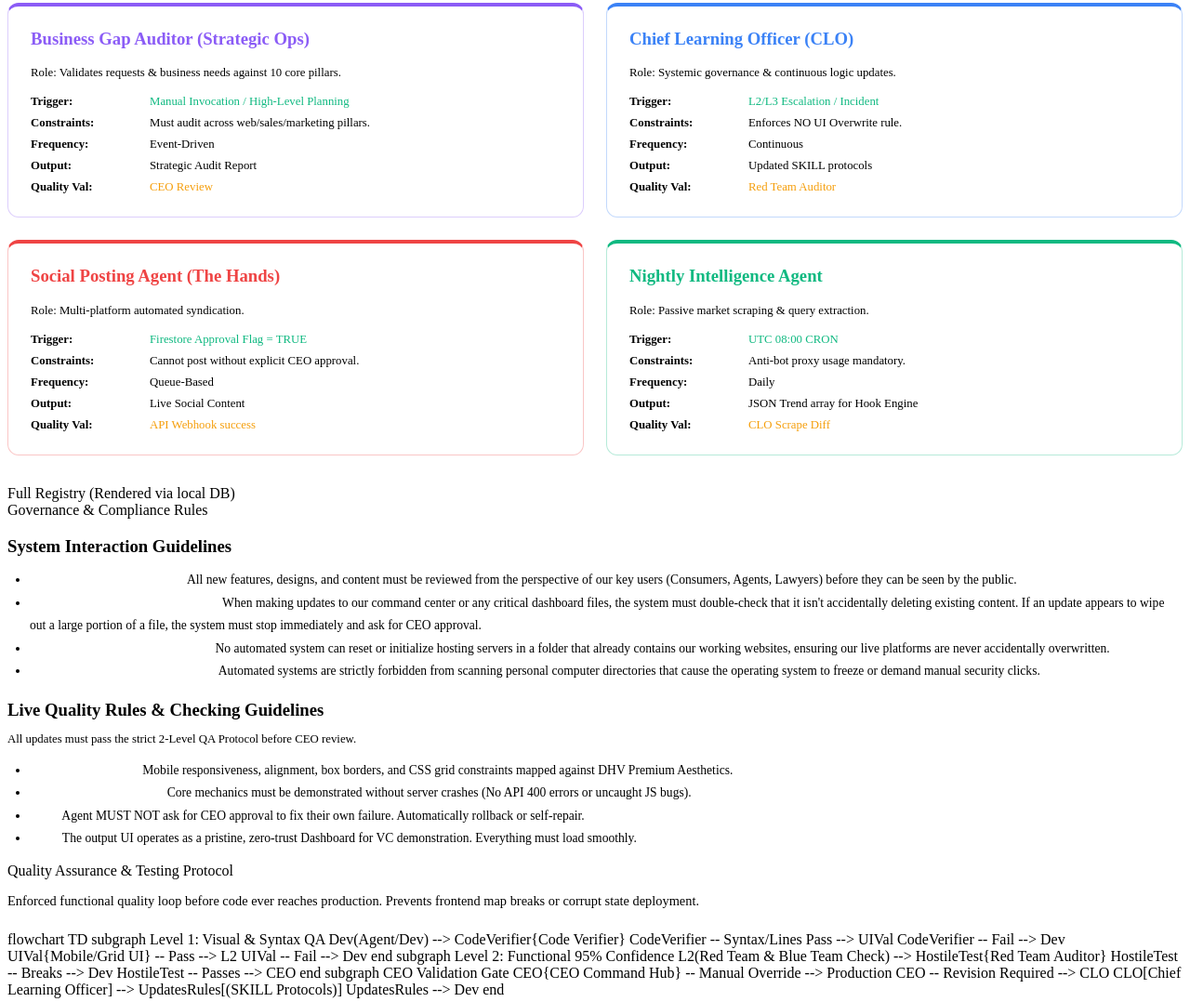
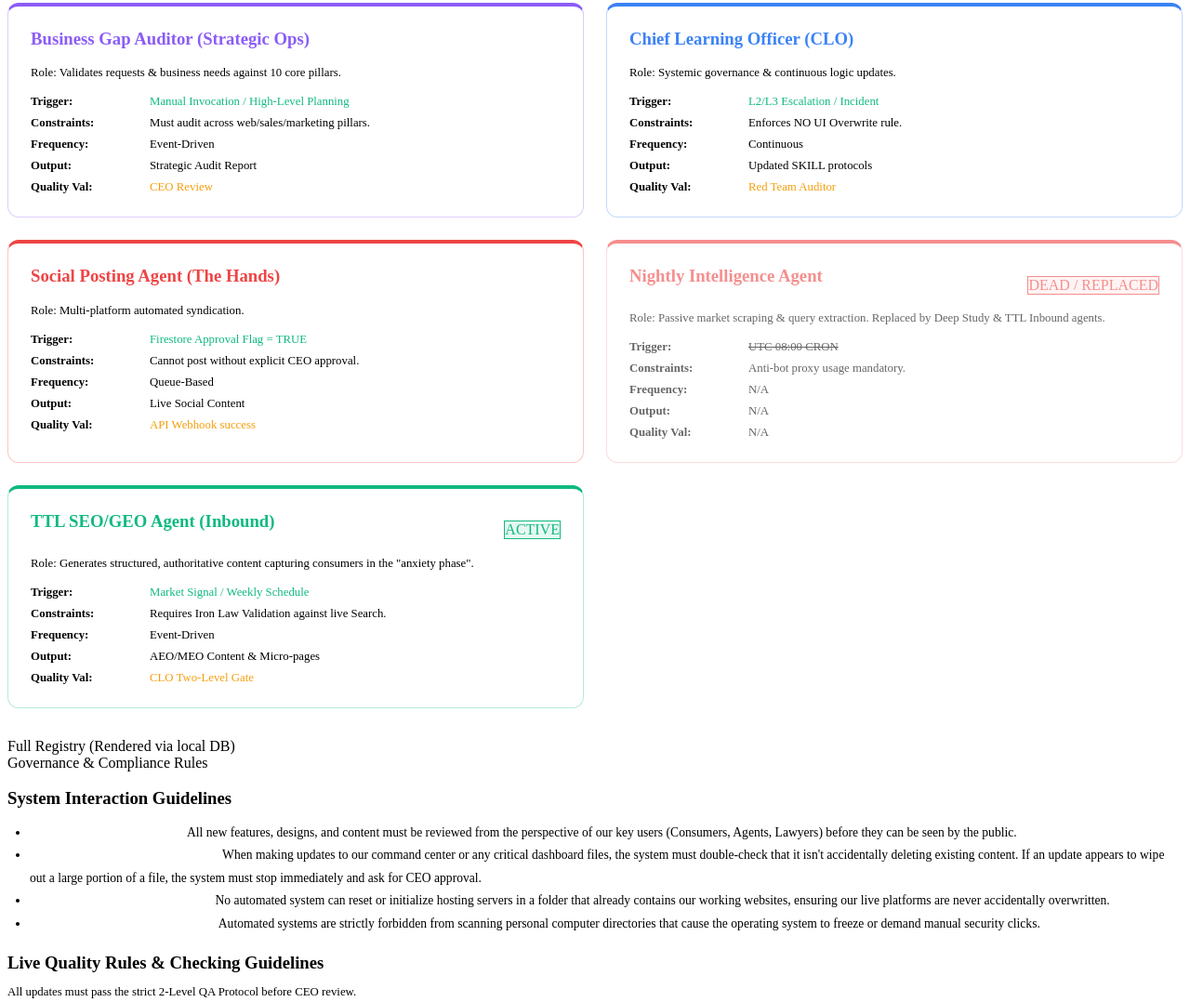
Before and after one commit to joshuadshipman/gravityclaw-ceo-dashboard, a website with bundled scripts: page index.html in a window 1280 px wide. Shown: the part 1679-2757 px from the top of the page at 93% size. Built offline with nearby package versions, Linux system fonts and the light colour scheme; no server answers; a script that the page names is missing.

Commit message:
chore: Apply CEO UI edits, update agent status to DEAD/REPLACED, refine labels and remove VC jargon

```diff
--- a/index.html
+++ b/index.html
@@ -92,7 +92,7 @@
       </div>
       <div class="topbar-right" style="display:flex; align-items:center; gap:12px;">
         <a href="vc-intelligence-hub.html" class="kbtn" style="text-decoration:none; background:rgba(59,130,246,0.1); border:1px solid rgba(59,130,246,0.3); color:var(--blue); display:flex; align-items:center; gap:6px;" target="_blank">
-          <span>🧠</span> VC Intelligence Hub
+          <span>🧠</span> Signal Intelligence Hub
         </a>
         <div class="live-badge">AUTONOMOUS RUNNING</div>
       </div>
@@ -112,7 +112,7 @@
           <h4 style="margin: 0 0 1rem 0; border-bottom: 2px solid #6b7280; padding-bottom: 0.5rem; color: #9ca3af;">1. Draft Requests</h4>
 
           <div class="kanban-card" style="background: var(--bg-card); padding: 1rem; border-radius: 4px; border-left: 3px solid #6b7280; font-size: 0.85rem;">
-            <div style="font-weight: 600; margin-bottom: 0.25rem;">[TTL] Copart Market Alternative</div>
+            <div style="font-weight: 600; margin-bottom: 0.25rem;">[TTL] High-Velocity Inbound Pipeline</div>
             <div style="color: var(--text-muted); margin-bottom: 0.5rem;">Intake: Competitor Video Link.</div>
             <div style="color: #6b7280; font-size: 0.75rem;">Status: Drafting 5 core test questions.</div>
           </div>
@@ -560,16 +560,36 @@
             </div>
 
             <!-- Employee 4 -->
-            <div style="background:var(--bg-card); border: 1px solid rgba(16, 185, 129, 0.3); border-radius:12px; padding:1.5rem; border-top: 4px solid #10b981;">
-                <h3 style="color:#10b981; margin-top:0;">Nightly Intelligence Agent</h3>
-                <div style="font-size:0.8rem; color:var(--text-muted); margin-bottom:1rem;">Role: Passive market scraping & query extraction.</div>
+            <div style="background:var(--bg-card); border: 1px solid rgba(239, 68, 68, 0.3); border-radius:12px; padding:1.5rem; border-top: 4px solid #ef4444; opacity:0.6;">
+                <div style="display:flex; justify-content:space-between; align-items:center; margin-bottom:0.5rem;">
+                  <h3 style="color:#ef4444; margin-top:0;">Nightly Intelligence Agent</h3>
+                  <div class="live-badge" style="background:rgba(239,68,68,0.1); color:#ef4444; border:1px solid #ef4444;">DEAD / REPLACED</div>
+                </div>
+                <div style="font-size:0.8rem; color:var(--text-muted); margin-bottom:1rem;">Role: Passive market scraping & query extraction. Replaced by Deep Study & TTL Inbound agents.</div>
 
                 <div style="display:grid; grid-template-columns: 120px 1fr; gap:0.5rem; font-size:0.8rem;">
-                    <strong style="color:var(--text-default);">Trigger:</strong> <span style="color:#10b981;">UTC 08:00 CRON</span>
+                    <strong style="color:var(--text-default);">Trigger:</strong> <span style="text-decoration:line-through;">UTC 08:00 CRON</span>
                     <strong style="color:var(--text-default);">Constraints:</strong> <span>Anti-bot proxy usage mandatory.</span>
-                    <strong style="color:var(--text-default);">Frequency:</strong> <span>Daily</span>
-                    <strong style="color:var(--text-default);">Output:</strong> <span>JSON Trend array for Hook Engine</span>
-                    <strong style="color:var(--text-default);">Quality Val:</strong> <span style="color:#f59e0b;">CLO Scrape Diff</span>
+                    <strong style="color:var(--text-default);">Frequency:</strong> <span>N/A</span>
+                    <strong style="color:var(--text-default);">Output:</strong> <span>N/A</span>
+                    <strong style="color:var(--text-default);">Quality Val:</strong> <span>N/A</span>
+                </div>
+            </div>
+
+            <!-- Employee 5 -->
+            <div style="background:var(--bg-card); border: 1px solid rgba(16, 185, 129, 0.3); border-radius:12px; padding:1.5rem; border-top: 4px solid #10b981;">
+                <div style="display:flex; justify-content:space-between; align-items:center; margin-bottom:0.5rem;">
+                  <h3 style="color:#10b981; margin-top:0;">TTL SEO/GEO Agent (Inbound)</h3>
+                  <div class="live-badge" style="background:rgba(16,185,129,0.1); color:#10b981; border:1px solid #10b981;">ACTIVE</div>
+                </div>
+                <div style="font-size:0.8rem; color:var(--text-muted); margin-bottom:1rem;">Role: Generates structured, authoritative content capturing consumers in the "anxiety phase".</div>
+
+                <div style="display:grid; grid-template-columns: 120px 1fr; gap:0.5rem; font-size:0.8rem;">
+                    <strong style="color:var(--text-default);">Trigger:</strong> <span style="color:#10b981;">Market Signal / Weekly Schedule</span>
+                    <strong style="color:var(--text-default);">Constraints:</strong> <span>Requires Iron Law Validation against live Search.</span>
+                    <strong style="color:var(--text-default);">Frequency:</strong> <span>Event-Driven</span>
+                    <strong style="color:var(--text-default);">Output:</strong> <span>AEO/MEO Content & Micro-pages</span>
+                    <strong style="color:var(--text-default);">Quality Val:</strong> <span style="color:#f59e0b;">CLO Two-Level Gate</span>
                 </div>
             </div>
 
@@ -602,7 +622,7 @@
             <li><strong style="color:#fff">Level 1 - Visual QA:</strong> Mobile responsiveness, alignment, box borders, and CSS grid constraints mapped against DHV Premium Aesthetics.</li>
             <li><strong style="color:#fff">Level 2 - Functional QA:</strong> Core mechanics must be demonstrated without server crashes (No API 400 errors or uncaught JS bugs).</li>
             <li><strong style="color:#fff">Rule:</strong> Agent <span style="color:var(--red);">MUST NOT</span> ask for CEO approval to fix their own failure. Automatically rollback or self-repair.</li>
-            <li><strong style="color:#fff">Rule:</strong> The output UI operates as a pristine, zero-trust Dashboard for VC demonstration. Everything must load smoothly.</li>
+            <li><strong style="color:#fff">Rule:</strong> The output UI operates as a pristine, zero-trust Dashboard for executive demonstration. Everything must load smoothly.</li>
           </ul>
         </div>
       </div>
@@ -678,7 +698,7 @@
               <td style="padding:8px 0;">PMAction ADHD PDF</td><td>Series B</td><td>3,100</td><td style="color:#ef4444;">Killed ($0.00 EPC)</td>
             </tr>
             <tr style="border-bottom:1px solid rgba(255,255,255,0.05);">
-              <td style="padding:8px 0;">Copart Towing Crisis</td><td>Series A</td><td>8,450</td><td style="color:#10b981;">Winner (32 Leads)</td>
+              <td style="padding:8px 0;">TTL Towing Storage Crisis</td><td>Series A</td><td>8,450</td><td style="color:#10b981;">Winner (32 Leads)</td>
             </tr>
           </table>
           <button class="kbtn" style="margin-top:1rem; width:100%; background:rgba(255,255,255,0.05); border:1px solid rgba(255,255,255,0.1);">View Full Media Vault JSON</button>
@@ -952,7 +972,7 @@
           </div>
         `;
       } catch (e) {
-        console.warn("Falling back to VC Demo Profile due to API limits/key issue.", e);
+        console.warn("Falling back to Demo Profile due to API limits/key issue.", e);
         document.getElementById(loadingId).remove();
 
         const demoResponses = [
@@ -965,7 +985,7 @@
 
         msgs.innerHTML += `
           <div style="display:flex; gap:8px;">
-            <div style="width:28px; height:28px; background:linear-gradient(135deg, var(--amber), var(--red)); border-radius:50%; display:flex; align-items:center; justify-content:center; font-size:0.7rem; color:white; font-weight:800; flex-shrink:0;">VC</div>
+            <div style="width:28px; height:28px; background:linear-gradient(135deg, var(--amber), var(--red)); border-radius:50%; display:flex; align-items:center; justify-content:center; font-size:0.7rem; color:white; font-weight:800; flex-shrink:0;">AI</div>
             <div style="background:rgba(245, 158, 11, 0.1); border: 1px solid rgba(245, 158, 11, 0.3); padding:10px 14px; border-radius:0 12px 12px 12px; color:var(--text-muted);">
               <em style="color:var(--amber); font-size:0.75rem; text-transform:uppercase; font-weight:800;">[Demo UAT Mode Active]</em><br><br>
               ${randomDemo}
```
